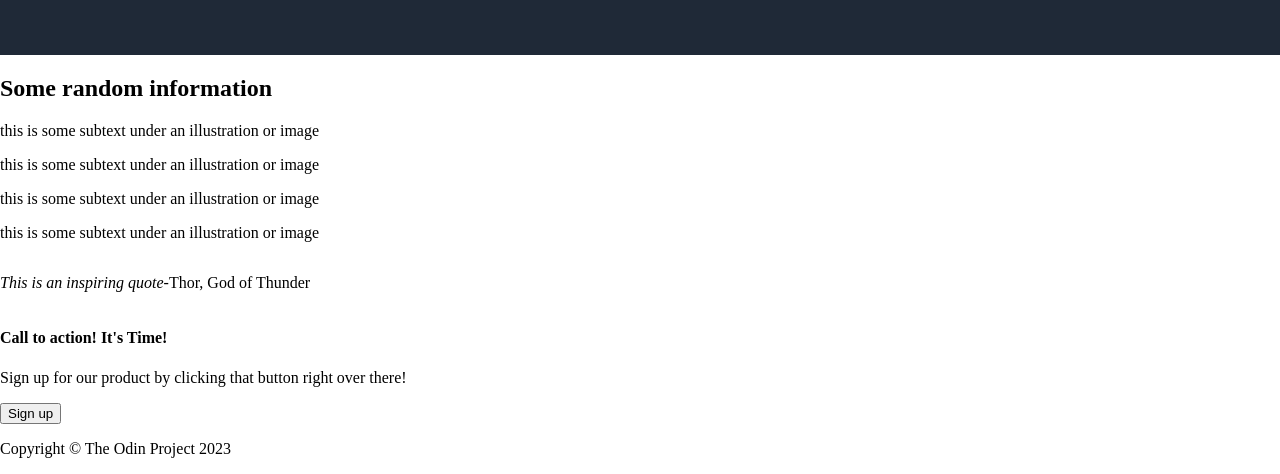
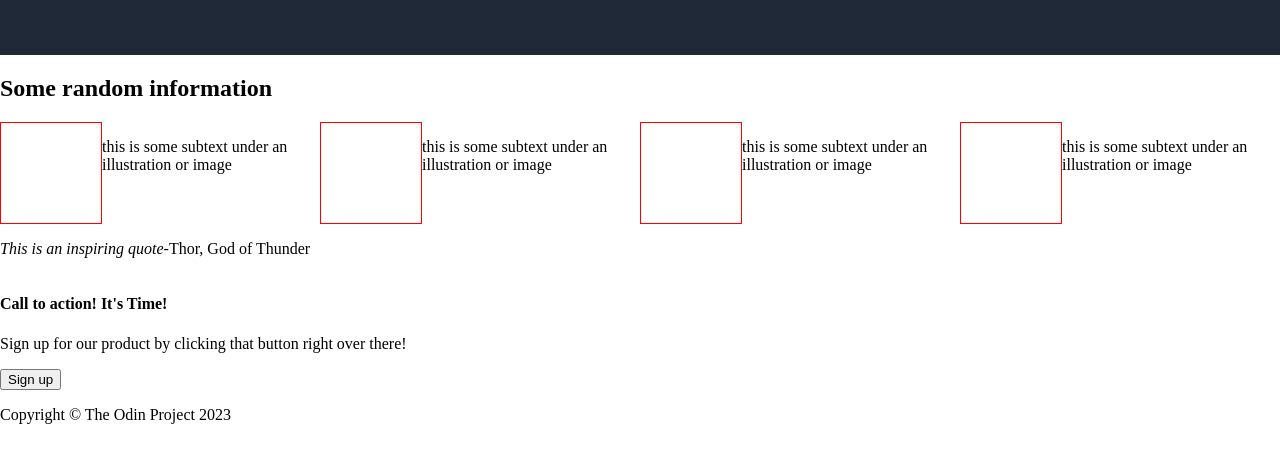
Before and after one commit to gkmiles1991/odin-landing-page, a plain HTML site: page index.html in a window 1280 px wide. Shown: the part 396-870 px from the top of the page. After the commit the page ends 836 px from the top, so only its background shows below. Drawn offline with Linux system fonts and the light colour scheme.

Commit message:
style random section

```diff
--- a/style.css
+++ b/style.css
@@ -101,3 +101,19 @@ hero-left p {
     font-weight: bold;
     font-size: 1.1rem;
 }
+
+/* random info style */
+
+.random {
+    display: flex;
+    flex-direction: column;
+}
+
+.image-container {
+    display: flex;
+}
+
+.image-container div {
+    padding: 50px;
+    border: 1px solid red;
+}
```
